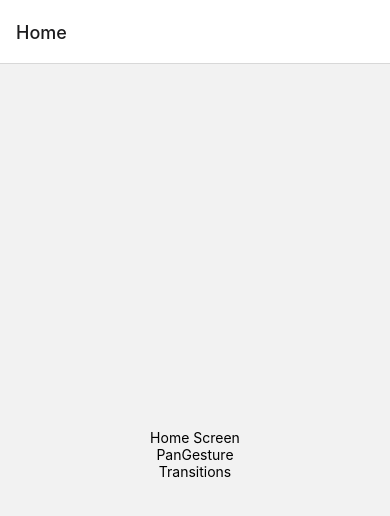
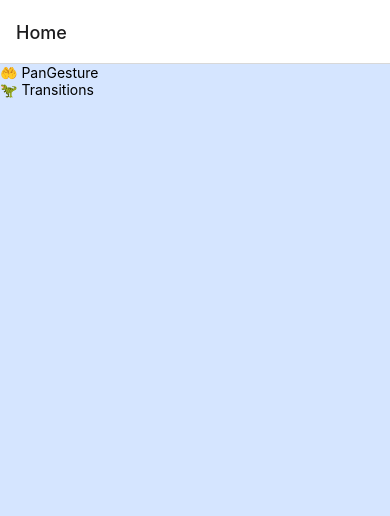
Before and after one commit to hugogarnier/samples, a React Native app: screen /Home in a window 390 px wide. Shown: the top 516 px of the page. Built offline with nearby package versions, Linux system fonts and the light colour scheme; what tailwindcss-react-native would draw is missing.

Commit message:
edit home

```diff
--- a/App.tsx
+++ b/App.tsx
@@ -1,6 +1,4 @@
 import { NavigationContainer } from "@react-navigation/native";
-import { StatusBar } from "expo-status-bar";
-import { StyleSheet, Text, View } from "react-native";
 import { TailwindProvider } from "tailwindcss-react-native";
 
 import { Navigation } from "./src/navigation/Navigation";
--- a/package.json
+++ b/package.json
@@ -7,13 +7,13 @@
     "android": "expo start --android",
     "ios": "expo start --ios",
     "web": "expo start --web",
-    "eject": "expo eject",
-    "clear": "rm -rf node_modules && yarn cache clean && yarn watchman watch-del-all && rm -fr $TMPDIR/haste-map-* && rm -rf $TMPDIR/metro-cache && expo start --clear"
-     },
+    "eject": "expo eject"
+  },
   "dependencies": {
     "@react-navigation/bottom-tabs": "^6.3.1",
     "@react-navigation/native": "^6.0.10",
     "@react-navigation/native-stack": "^6.6.2",
+    "@react-navigation/stack": "^6.2.1",
     "expo": "~45.0.0",
     "expo-status-bar": "~1.3.0",
     "react": "17.0.2",
--- /dev/null
+++ b/src/constants/index.ts
@@ -0,0 +1,2 @@
+export { ROUTES} from './route'
+export { width, height } from'./dimensions'
--- /dev/null
+++ b/src/constants/route.ts
@@ -0,0 +1,5 @@
+export const ROUTES = {
+  HOME:'Home',
+  PANGESTURE : 'PanGesture',
+  TRANSITIONS: "Transitions",
+}
--- a/src/navigation/Navigation.tsx
+++ b/src/navigation/Navigation.tsx
@@ -1,8 +1,8 @@
-import { createNativeStackNavigator } from "@react-navigation/native-stack";
+import { createNativeStackNavigator } from '@react-navigation/native-stack';
 
-import { HomeScreen } from "../screens/HomeScreen";
-import { PanGesture } from "../screens/PanGesture";
-import { Transitions } from "../screens/Transitions/Transitions";
+import { HomeScreen } from '../screens/HomeScreen';
+import { PanGesture } from '../screens/PanGesture';
+import { Transitions } from '../screens/Transitions/Transitions';
 
 export type RootStackParamList = {
   Home: undefined;
@@ -11,14 +11,14 @@ export type RootStackParamList = {
   Transitions: undefined;
 };
 
-const Stack = createNativeStackNavigator();
+const Stack = createNativeStackNavigator<RootStackParamList>();
 
 export const Navigation = () => {
   return (
     <Stack.Navigator>
-      <Stack.Screen name='Home' component={HomeScreen} />
-      <Stack.Screen name='PanGesture' component={PanGesture} />
-      <Stack.Screen name='Transitions' component={Transitions} />
+      <Stack.Screen name="Home" component={HomeScreen} />
+      <Stack.Screen name="PanGesture" component={PanGesture} />
+      <Stack.Screen name="Transitions" component={Transitions} />
     </Stack.Navigator>
   );
 };
--- a/src/screens/HomeScreen.tsx
+++ b/src/screens/HomeScreen.tsx
@@ -1,19 +1,35 @@
+import { Text, View } from 'react-native';
+import type { StackNavigationProp } from '@react-navigation/stack';
 import { useNavigation } from '@react-navigation/native';
-import { NativeStackNavigationProp } from '@react-navigation/native-stack';
-import { View, Text } from 'react-native';
+import { RectButton, ScrollView } from 'react-native-gesture-handler';
 
 import { RootStackParamList } from '../navigation/Navigation';
 
-type HomeScreenProp = NativeStackNavigationProp<RootStackParamList, 'Home'>;
+export const menuList = [
+  {
+    screen: 'PanGesture',
+    title: '🤲 PanGesture',
+  },
+  {
+    screen: 'Transitions',
+    title: '🦖 Transitions',
+  },
+] as const;
 
 export const HomeScreen = () => {
-  const navigation = useNavigation<HomeScreenProp>();
+  const { navigate } = useNavigation<StackNavigationProp<RootStackParamList, 'Home'>>();
   return (
-    <View style={{ flex: 1, alignItems: 'center', justifyContent: 'center' }}>
-      <Text>Home Screen</Text>
-      {/* <Box /> */}
-      <Text onPress={() => navigation.navigate('PanGesture')}>PanGesture</Text>
-      <Text onPress={() => navigation.navigate('Transitions')}>Transitions</Text>
-    </View>
+    <ScrollView
+      style={{ backgroundColor: '#d5e5ff' }}
+      contentContainerStyle={{ paddingBottom: 32 }}
+    >
+      {menuList.map((thumbnail) => (
+        <RectButton key={thumbnail.screen} onPress={() => navigate(thumbnail.screen)}>
+          <View className="bg-white p-8 border-solid border-b-2 border-gray-600">
+            <Text className="text-lg">{thumbnail.title}</Text>
+          </View>
+        </RectButton>
+      ))}
+    </ScrollView>
   );
 };
```
Also changed, not shown: 1 other file (tests, documents, lock files or other folders).
